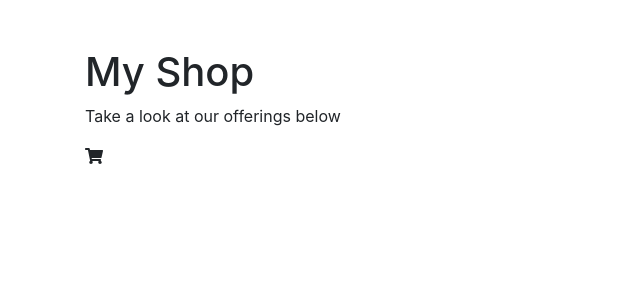
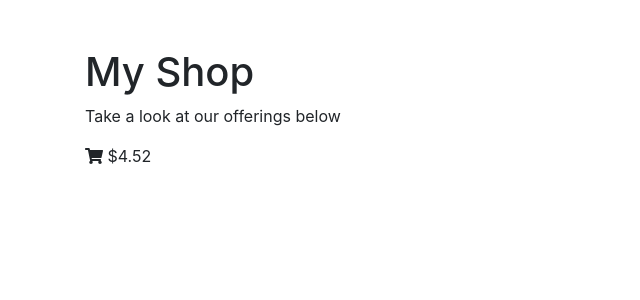
Before and after one commit to aliahmadcse/vue-store, a Vue app: page / in a window 1280 px wide. Shown: the top 300 px of the page, without its empty margins (0-640 px from the left). Built offline with nearby package versions, Linux system fonts and the light colour scheme.

Commit message:
Adds price component

```diff
--- a/src/App.vue
+++ b/src/App.vue
@@ -3,16 +3,19 @@
     <h1>My Shop</h1>
     <p class="animate__animated animate__fadeInRight">Take a look at our offerings below</p>
     <font-awesome-icon icon="shopping-cart"></font-awesome-icon>
+    <price value="4.52"></price>
   </div>
 </template>
 
 <script>
 import { FontAwesomeIcon } from "@fortawesome/vue-fontawesome";
+import Price from "./components/Price.vue";
 
 export default {
   name: "App",
   components: {
-    FontAwesomeIcon
+    FontAwesomeIcon,
+    Price
   }
 };
 </script>
--- /dev/null
+++ b/src/components/Price.vue
@@ -0,0 +1,29 @@
+<template>
+  <span>
+    {{
+    this.prefix +
+    Number.parseFloat(this.value * this.conversion).
+    toFixed(this.precision)
+    }}
+  </span>
+</template>
+
+<script>
+export default {
+  props: {
+    value: Number,
+    prefix: {
+      type: String,
+      default: "$"
+    },
+    precision: {
+      type: Number,
+      default: 2
+    },
+    conversion: {
+      type: Number,
+      default: 1
+    }
+  }
+};
+</script>
```
Also changed, not shown: src/components/ProductList.vue (added).
